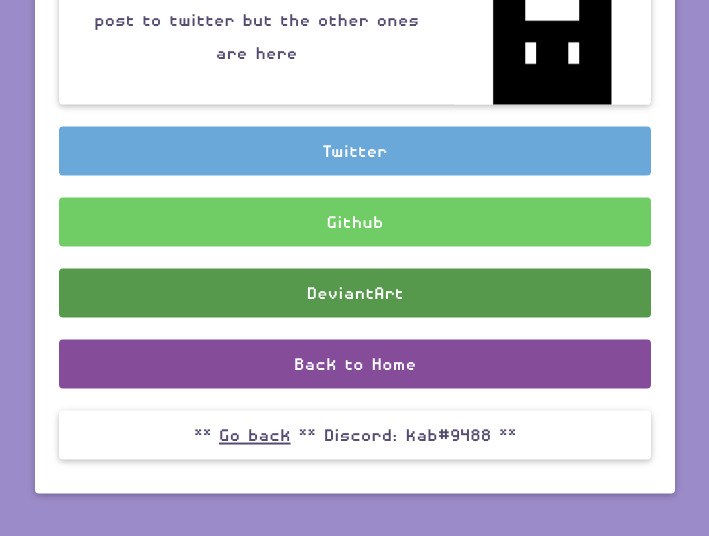
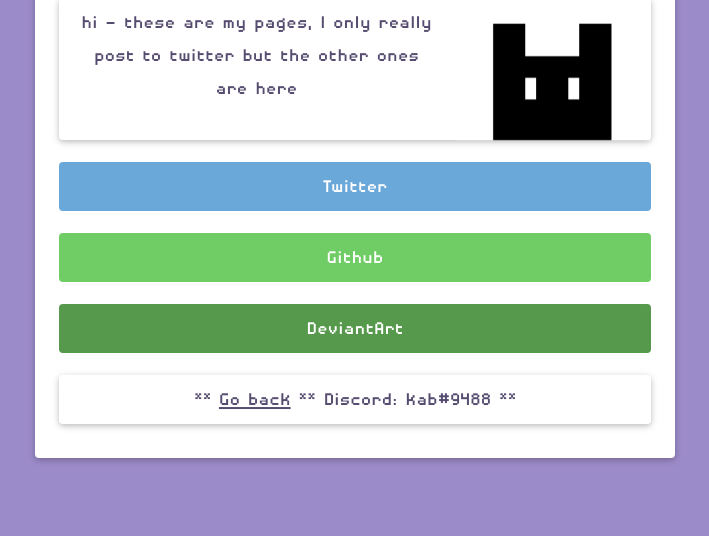
Before and after one commit to nogegg/nogegg.github.io, a plain HTML site: page links/index.html in a window 1280 px wide. Shown: the part 234-770 px from the top of the page, without its empty margins (285-994 px from the left). Drawn offline with nearby package versions, Linux system fonts and the light colour scheme.

Commit message:
removed extra button

```diff
--- a/links/index.html
+++ b/links/index.html
@@ -65,9 +65,6 @@
         DeviantArt
       </a>
     <p></p>
-      <a class="w3-round w3-button w3-text-white" style="width: 100%; background-color: rgb(133, 77, 153);" href="https://2tuu.github.io/">
-        Back to Home
-      </a>
     <p></p>
       <div class="w3-padding w3-card w3-round w3-center">
        ** <a href="https://2tuu.github.io">Go back</a> ** Discord: kab#9488 **
```
